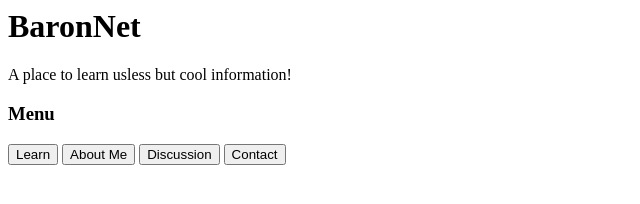
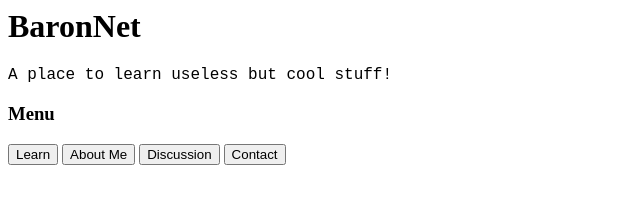
Before and after one commit to derpyParticle311/EAL, a plain HTML site: page index.html in a window 1280 px wide. Shown: the whole page, without its empty margins (0-640 px from the left). Drawn offline with Linux system fonts and the light colour scheme.

Commit message:
Update index.html

```diff
--- a/index.html
+++ b/index.html
@@ -1,7 +1,7 @@
 <html>
     <head>
         <h1>BaronNet</h1>
-        <p>A place to learn usless but cool information!</p>
+        <font face="courier new">A place to learn useless but cool stuff!</font>
     </head>
     <body>
         <h3>Menu</h3>
```
